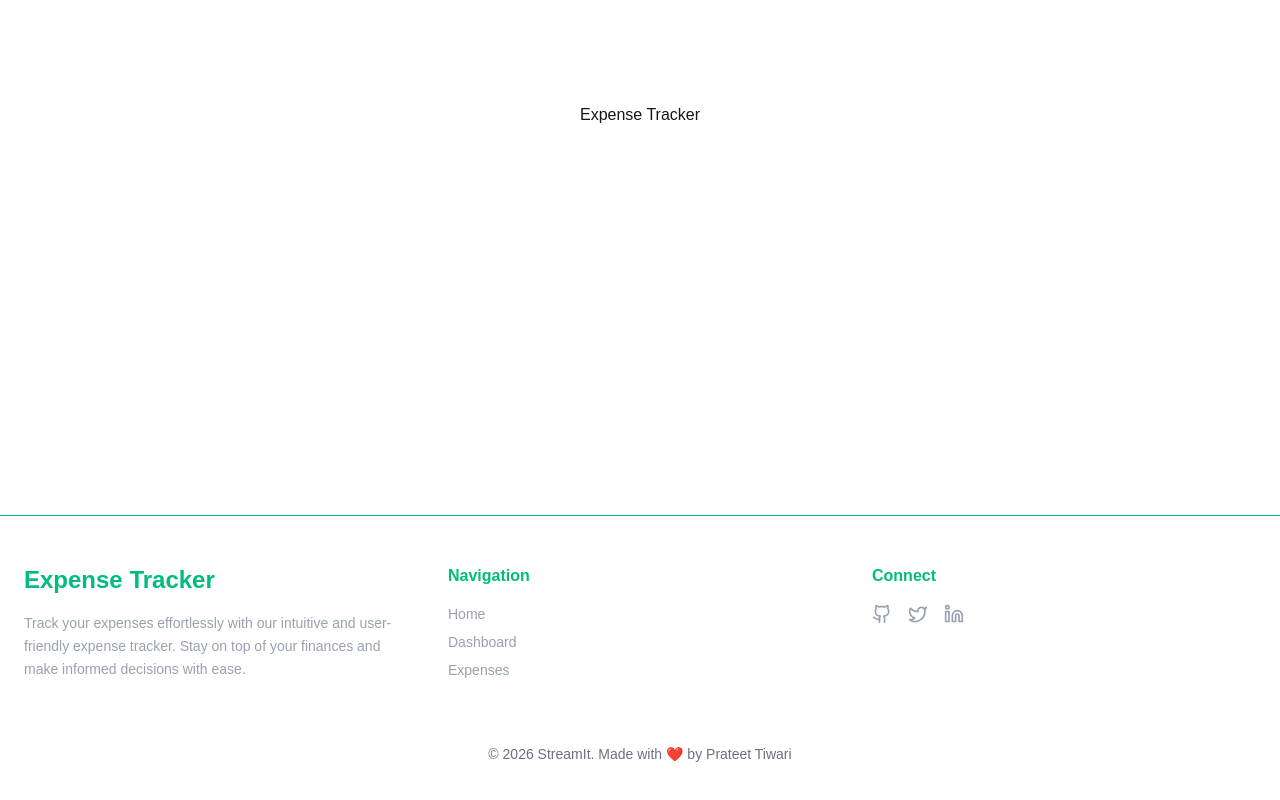
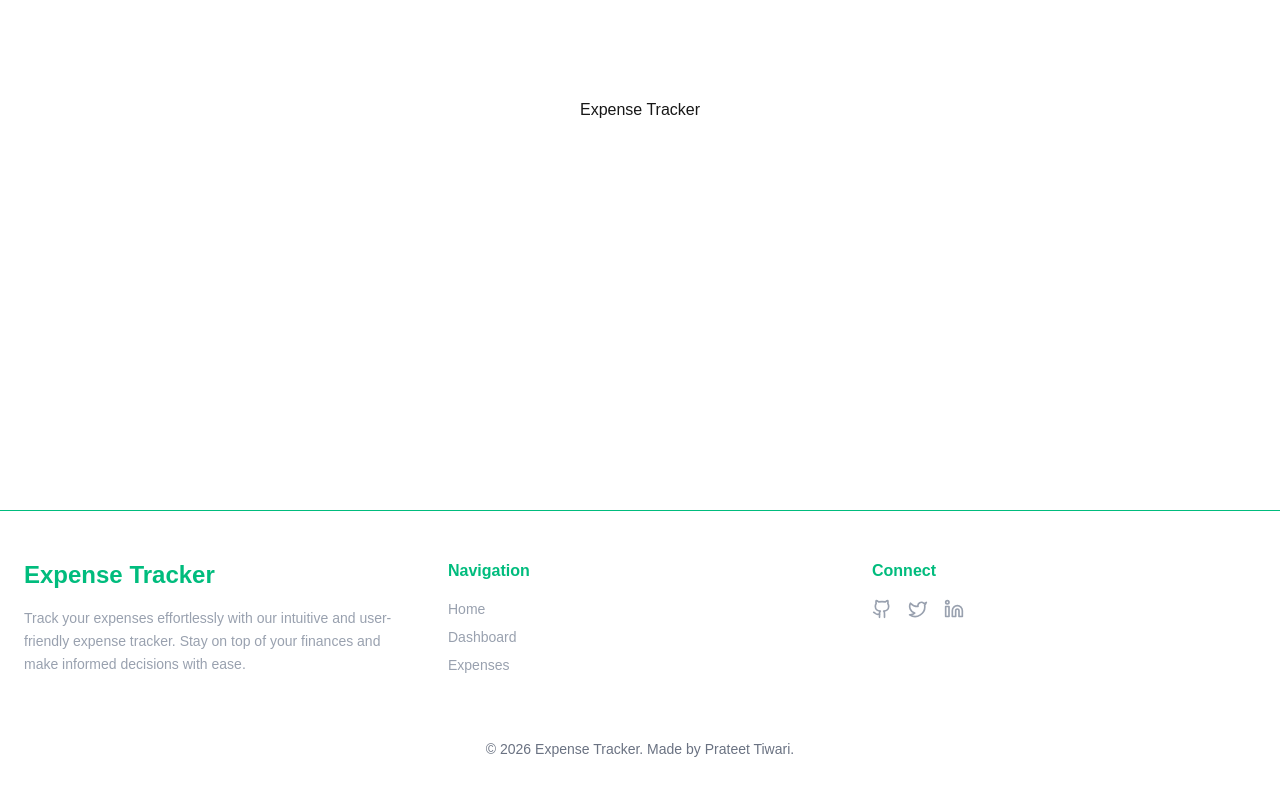
Before and after one commit to Prateet-Github/expense-vault, a Next.js app: page / in a window 1280 px wide. Shown: the part 354-1154 px from the top of the page. Built offline with nearby package versions, Linux system fonts and the light colour scheme; no server answers.

Commit message:
fix: adjust layout styles for Home and Navbar components

```diff
--- a/app/page.tsx
+++ b/app/page.tsx
@@ -4,7 +4,7 @@ import Hero from "@/components/section/Hero";
 
 const Home = () => {
   return (
-    <main className="flex min-h-screen flex-col">
+    <main className="flex min-h-screen flex-col pt-16">
       <Navbar />
       <Hero />
       <Footer />
--- a/components/layout/Footer.tsx
+++ b/components/layout/Footer.tsx
@@ -84,7 +84,7 @@ const Footer = () => {
 
         {/* Bottom Section */}
         <div className="pt-6 text-center text-sm text-gray-500">
-          © {new Date().getFullYear()} StreamIt. Made with ❤️ by Prateet Tiwari
+          © {new Date().getFullYear()} Expense Tracker. Made by Prateet Tiwari.
         </div>
       </div>
     </footer>
--- a/components/layout/Navbar.tsx
+++ b/components/layout/Navbar.tsx
@@ -34,7 +34,7 @@ const Navbar = () => {
   if (!mounted) return null;
 
   return (
-    <header className="sticky top-0 border-b border-emerald-500 bg-black z-50">
+    <header className="fixed top-0 left-0 w-full right-0 border-b border-emerald-500 bg-black z-50">
       {/* NAV */}
       <nav className="flex items-center justify-between px-4 py-3">
         {/* Logo */}
```
